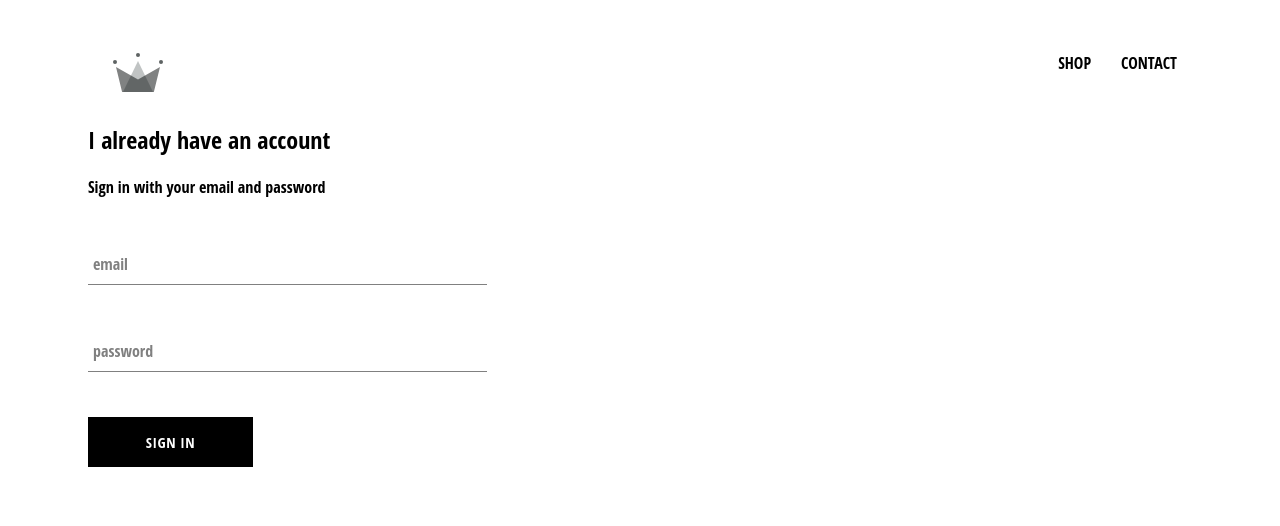
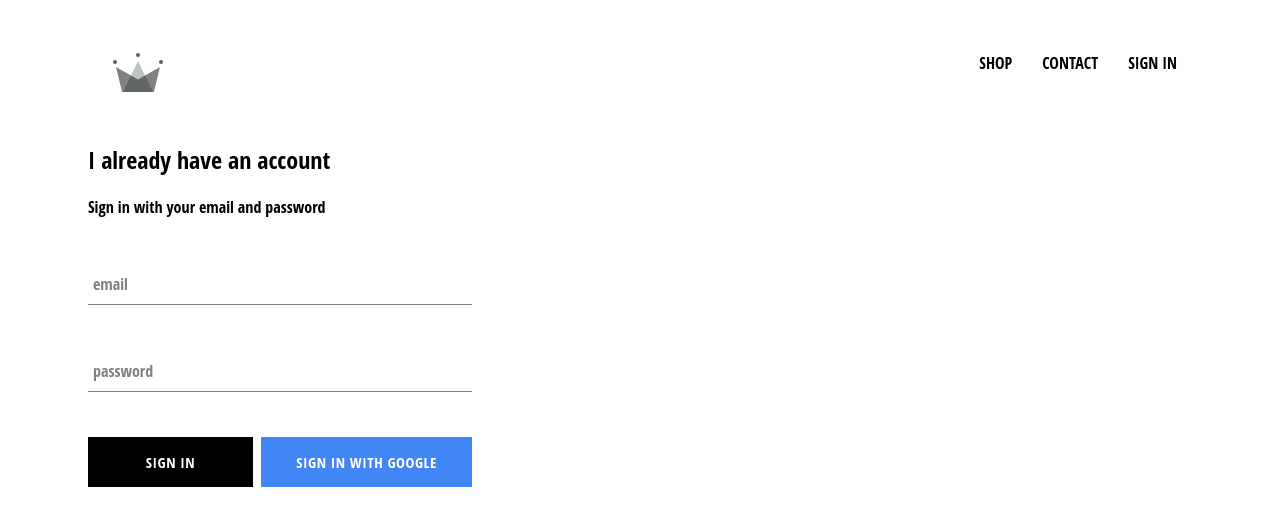
Before and after one commit to fbattig/ecommerce-clothing, a React (Create React App) app: page /signin in a window 1280 px wide. Shown: the top 526 px of the page. Built offline with nearby package versions, Linux system fonts and the light colour scheme; no server answers.

Commit message:
integrated firebase into application, created sign in page with sign in component and sign in with google

```diff
--- a/package.json
+++ b/package.json
@@ -6,6 +6,7 @@
     "@testing-library/jest-dom": "^4.2.4",
     "@testing-library/react": "^9.3.2",
     "@testing-library/user-event": "^7.1.2",
+    "firebase": "^7.15.0",
     "node-sass": "^4.14.1",
     "react": "^16.13.1",
     "react-dom": "^16.13.1",
--- a/src/App.css
+++ b/src/App.css
@@ -2,7 +2,11 @@
 	font-family: 'Open Sans Condensed';
 	padding: 20px 80px;
 }
-a{
+a {
 	text-decoration: none;
 	color: black;
 }
+
+* {
+	box-sizing: border-box;
+}
--- a/src/App.jsx
+++ b/src/App.jsx
@@ -2,21 +2,40 @@
 import { Switch, Route } from 'react-router-dom';
 import './App.css';
 import HomePage from './pages/HomePage';
-import ShopPage from './pages/shop'
-import Header from './components/header'
-import SignInOut from './pages/signInOut'
+import ShopPage from './pages/shop';
+import Header from './components/header';
+import SignInOut from './pages/signInOut';
+import { auth } from './firebase/firebase.utils';
 
-function App() {
+class App extends React.Component {
+	state = {
+		currentUser: null,
+	};
+
+	unsubscribeFromAuth = null;
+
+	componentDidMount() {
+		this.unsubscribeFromAuth = auth.onAuthStateChanged((user) => {
+			this.setState({ currentUser: user });
+			console.log(user);
+		});
+	}
+
+	componentWillUnmount() {
+		this.unsubscribeFromAuth();
+	}
+	render() {
 		return (
 			<div>
-			<Header />
+				<Header currentUser={this.state.currentUser} />
 				<Switch>
 					<Route exact path="/" component={HomePage} />
 					<Route path="/shop" component={ShopPage} />
-				<Route path="/signin" component ={SignInOut} />
+					<Route path="/signin" component={SignInOut} />
 				</Switch>
 			</div>
 		);
 	}
+}
 
 export default App;
--- a/src/components/customButton/index.jsx
+++ b/src/components/customButton/index.jsx
@@ -1,10 +1,13 @@
-import React from 'react'
-import './styles.scss'
+import React from 'react';
+import './styles.scss';
 
-export default function index({children, ...otherProps}) {
-  return (
-      <button  {...otherProps} className='custom-button'>
-        {children}
-      </button>
-  )
+export default function index({ children, isGoogleSignIn, ...otherProps }) {
+	return (
+		<button
+			{...otherProps}
+			className={`${isGoogleSignIn ? 'google-sign-in' : ''} custom-button`}
+		>
+			{children}
+		</button>
+	);
 }
--- a/src/components/customButton/styles.scss
+++ b/src/components/customButton/styles.scss
@@ -19,4 +19,14 @@
 		color: black;
 		border: 1px solid black;
 	}
+
+	&.google-sign-in {
+		background-color: #4285f4;
+		color: white;
+
+		&:hover {
+			background-color: #357ae8;
+			border: none;
 		}
+	}
+}
--- a/src/components/header/index.jsx
+++ b/src/components/header/index.jsx
@@ -1,22 +1,32 @@
-import React from 'react'
-import { ReactComponent as Logo } from '../../assets/logo.svg'
-import { Link} from 'react-router-dom'
-import './styles.scss'
+import React from 'react';
+import { ReactComponent as Logo } from '../../assets/logo.svg';
+import { Link } from 'react-router-dom';
+import { auth } from '../../firebase/firebase.utils';
+import './styles.scss';
 
-export default function index() {
+export default function index({ currentUser }) {
 	return (
-    <div className='header'>
-      <Link to='/' className='logo-container'>
-        <Logo className='logo'/>
+		<div className="header">
+			<Link to="/" className="logo-container">
+				<Logo className="logo" />
 			</Link>
-      <div className='options'>
-        <Link className='option' to='/shop'>
+			<div className="options">
+				<Link className="option" to="/shop">
 					SHOP
 				</Link>
-        <Link className='option' to='/shop'>
+				<Link className="option" to="/shop">
 					CONTACT
 				</Link>
+				{currentUser ? (
+					<div className="option" onClick={() => auth.signOut()}>
+						SIGN OUT
+					</div>
+				) : (
+					<Link to="/signIn" className="option">
+						SIGN IN
+					</Link>
+				)}
 			</div>
 		</div>
-  )
+	);
 }
--- a/src/components/header/styles.scss
+++ b/src/components/header/styles.scss
@@ -20,6 +20,7 @@
 
 		.option {
 			padding: 10px 15px;
+			cursor: pointer;
 		}
 	}
 }
--- /dev/null
+++ b/src/firebase/firebase.utils.js
@@ -0,0 +1,23 @@
+import firebase from 'firebase/app';
+import 'firebase/firestore';
+import 'firebase/auth';
+
+const config = {
+	apiKey: 'AIzaSyD570SfLxPy08l2byBgj1xMQDxD32hIkLk',
+	authDomain: 'crwn-db-e4cbb.firebaseapp.com',
+	databaseURL: 'https://crwn-db-e4cbb.firebaseio.com',
+	projectId: 'crwn-db-e4cbb',
+	storageBucket: 'crwn-db-e4cbb.appspot.com',
+	messagingSenderId: '768719786373',
+	appId: '1:768719786373:web:4c449cfba6c3174925f4ec',
+	measurementId: 'G-8KTYBG585Z',
+};
+firebase.initializeApp(config);
+
+export const auth = firebase.auth();
+export const firestore = firebase.firestore();
+const provider = new firebase.auth.GoogleAuthProvider();
+provider.setCustomParameters({ prompt: 'select_account' });
+export const signInWithGoogle = () => auth.signInWithPopup(provider);
+
+export default firebase;
--- a/src/pages/signInOut/signIn/index.jsx
+++ b/src/pages/signInOut/signIn/index.jsx
@@ -1,7 +1,8 @@
 import React from 'react';
-import FormInput from '../../../components/formInput'
-import CustomButton from '../../../components/customButton'
-import '../styles.scss';
+import FormInput from '../../../components/formInput';
+import CustomButton from '../../../components/customButton';
+import { signInWithGoogle } from '../../../firebase/firebase.utils';
+import './styles.scss';
 
 class index extends React.Component {
 	state = {
@@ -31,17 +32,22 @@
 						value={this.state.email}
 						required
 						handleChange={this.handleChange}
-						label='email'
+						label="email"
 					/>
 					<FormInput
 						type="password"
-						name= "password"
+						name="password"
 						value={this.state.password}
 						handleChange={this.handleChange}
 						required
-						label='password'
+						label="password"
 					/>
-					<CustomButton type="submit" >Sign In</CustomButton>
+					<div className="buttons">
+						<CustomButton type="submit">Sign In</CustomButton>
+						<CustomButton onClick={signInWithGoogle} isGoogleSignIn>
+							Sign In with Google
+						</CustomButton>
+					</div>
 				</form>
 			</div>
 		);
--- a/src/pages/signInOut/signIn/styles.scss
+++ b/src/pages/signInOut/signIn/styles.scss
@@ -1,9 +1,14 @@
 .sign-in {
-	width: 30vw;
+	width: 380px;
 	display: flex;
 	flex-direction: column;
 
 	.title {
 		margin: 10px 0;
 	}
+
+	.buttons {
+		display: flex;
+		justify-content: space-between;
+	}
 }
```
Also changed, not shown: 2 other files (tests, documents, lock files or other folders). Lines whose indentation alone changed are shown as unchanged.
